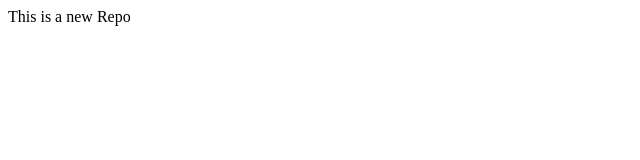
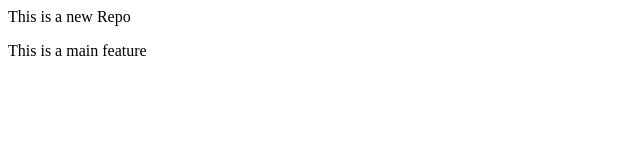
Before and after one commit to ranchpal/localrepo, a plain HTML site: page index.html in a window 1280 px wide. Shown: the whole page, without its empty margins (0-640 px from the left). Drawn offline with Linux system fonts and the light colour scheme.

Commit message:
some change in main

```diff
--- a/index.html
+++ b/index.html
@@ -1 +1,2 @@
 <p>This is a new Repo</p>
+<p>This is a main feature</p>
```
Also changed, not shown: 1 other file.
